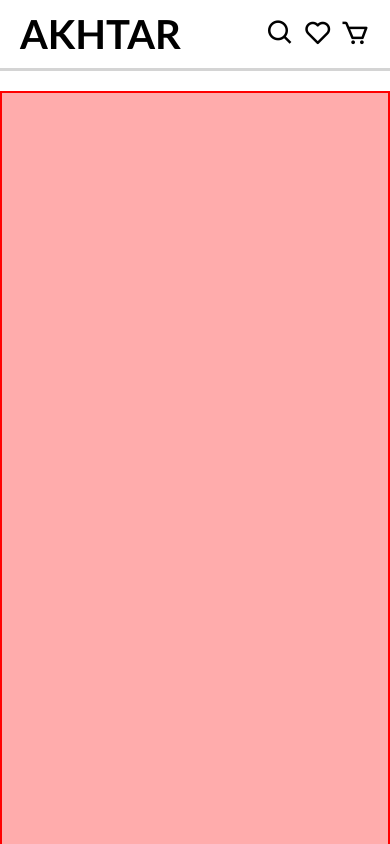
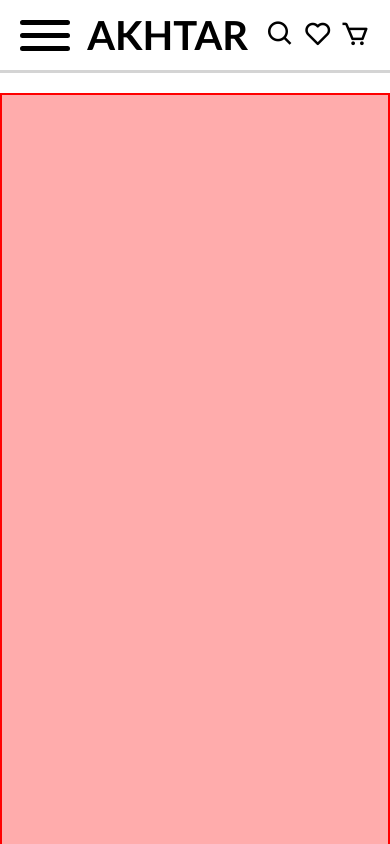
Before and after one commit to PandaWebDevX/akhtar, a plain HTML site: page index.html in a window 390 px wide. Shown: the top 844 px of the page. Drawn offline with nearby package versions, Linux system fonts and the light colour scheme.

Commit message:
modified:   index.html 	modified:   mobile.css

```diff
--- a/index.html
+++ b/index.html
@@ -38,7 +38,11 @@
 
 
 <div class="nav">
-
+<div class="ham">
+    <div class="bar"></div>
+    <div class="bar"></div>
+    <div class="bar"></div>
+</div>
 <div class="logo">AKHTAR</div>
 
 <div class="navigation">
--- a/mobile.css
+++ b/mobile.css
@@ -13,5 +13,23 @@
     .navigation{
         display: none;
     }
+    .ham{
+        /* border: 2px solid black;
+        background-color: black; */
+        height: 50px;
+        width: 50px;
+        display: flex;
+        flex-direction: column;
+        align-items: center;
+        justify-content: center;
+        gap: 8px;
+    }
+    .bar{
+        border: 2px solid black;
+        background-color: black;
+        width: 100%;
+        height: 10%;
+        border-radius: 6px;
 
+    }
 }
```
